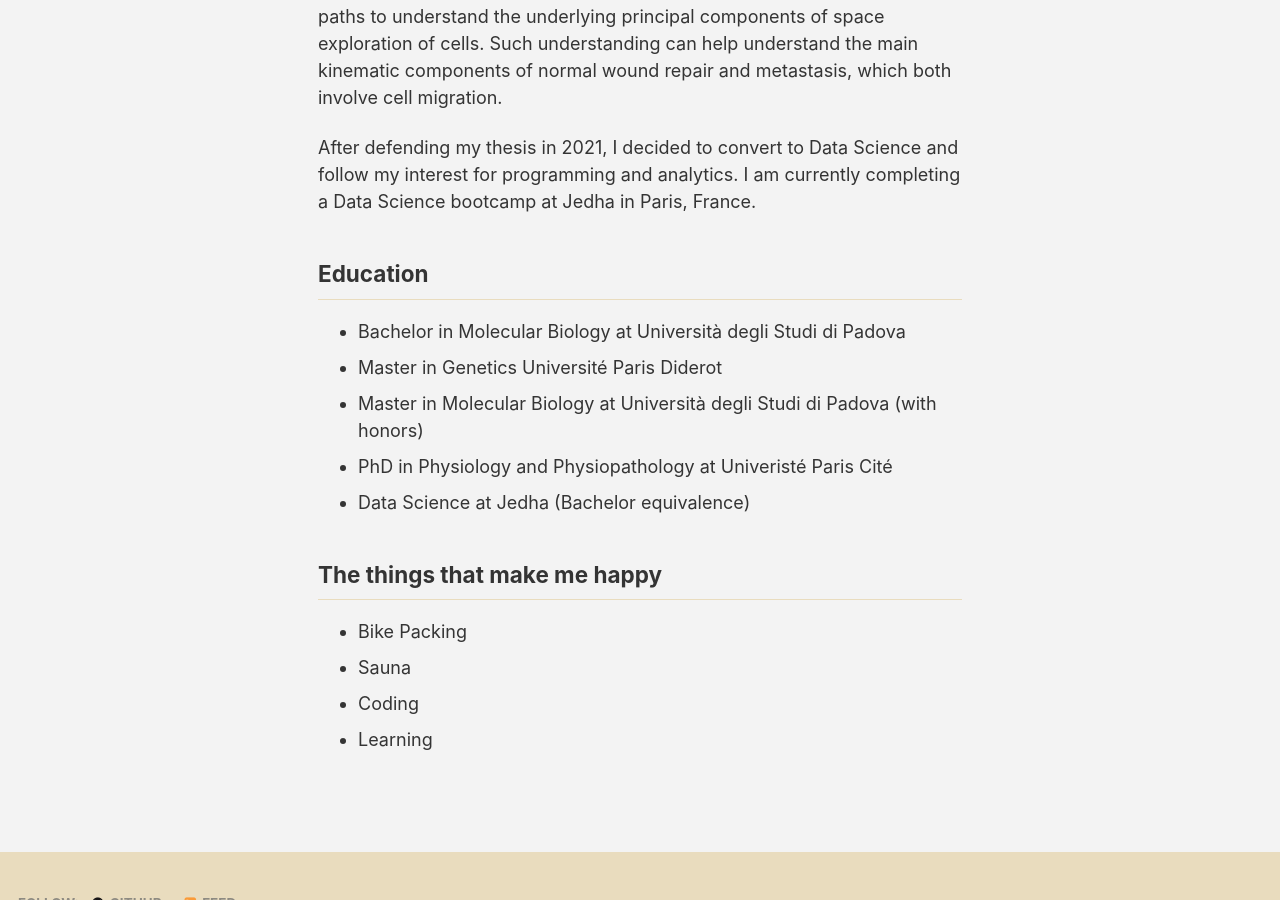
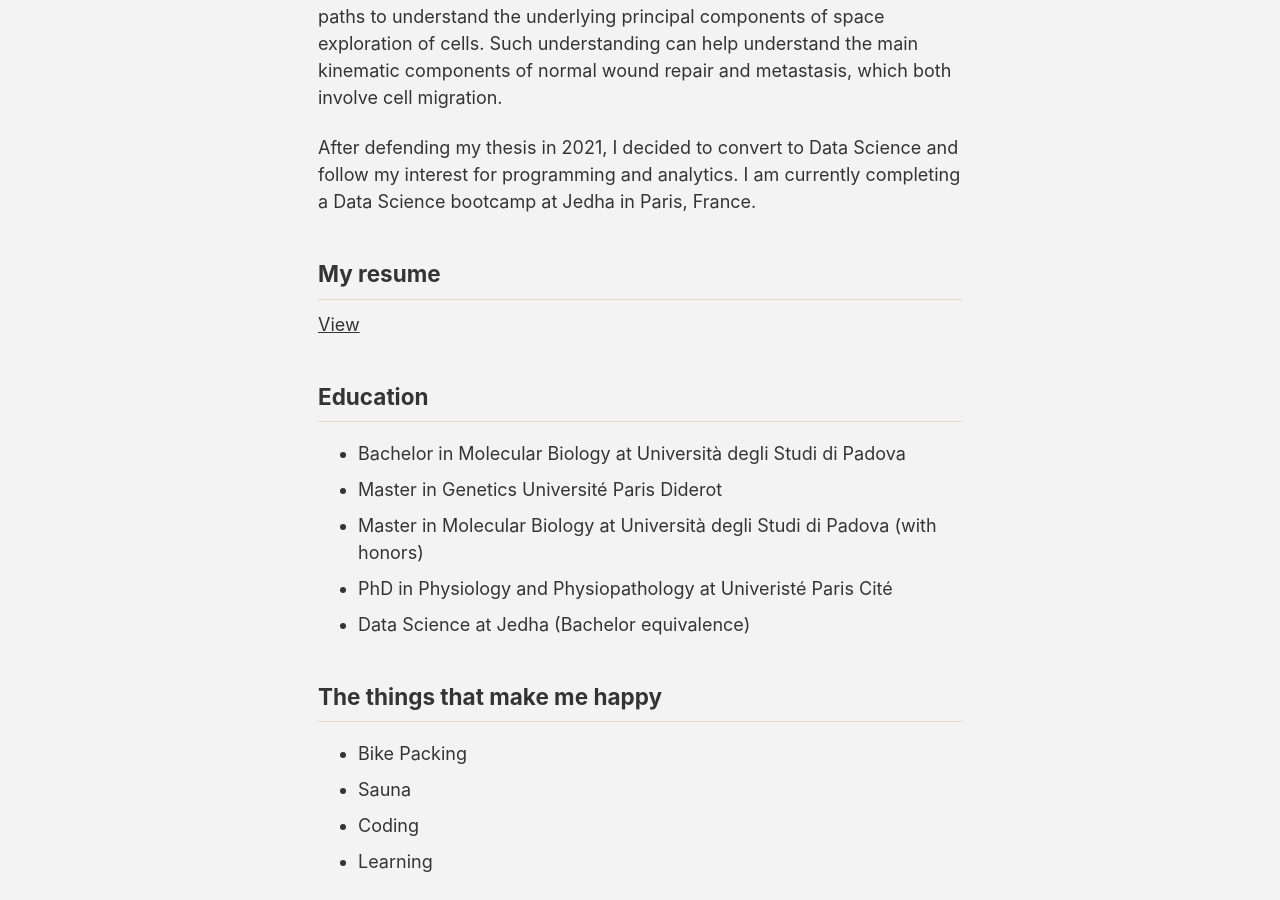
Before and after one commit to HelenaCGarry/HelenaCanever.github.io, a Jekyll site: the page built from about/index.md, in a window 1280 px wide and 900 px high, scrolled down 647 px. Built offline with Jekyll 4.4.1, drawn with Linux system fonts in a browser that asks for light colours; cached includes are drawn as plain includes.

Commit message:
Update index.md

```diff
--- a/about/index.md
+++ b/about/index.md
@@ -19,6 +19,10 @@ My thesis focused on tracking of cell migration in different contexts (individua
 After defending my thesis in 2021, I decided to convert to Data Science and follow my interest for programming and analytics.
 I am currently completing a Data Science bootcamp at Jedha in Paris, France.
 
+## My resume
+
+[View]({{ [https://helenacanever.github.io}}/assets/CV_HelenaCanever_2022.pdf)
+
 
 ## Education
 - Bachelor in Molecular Biology at Università degli Studi di Padova
```
